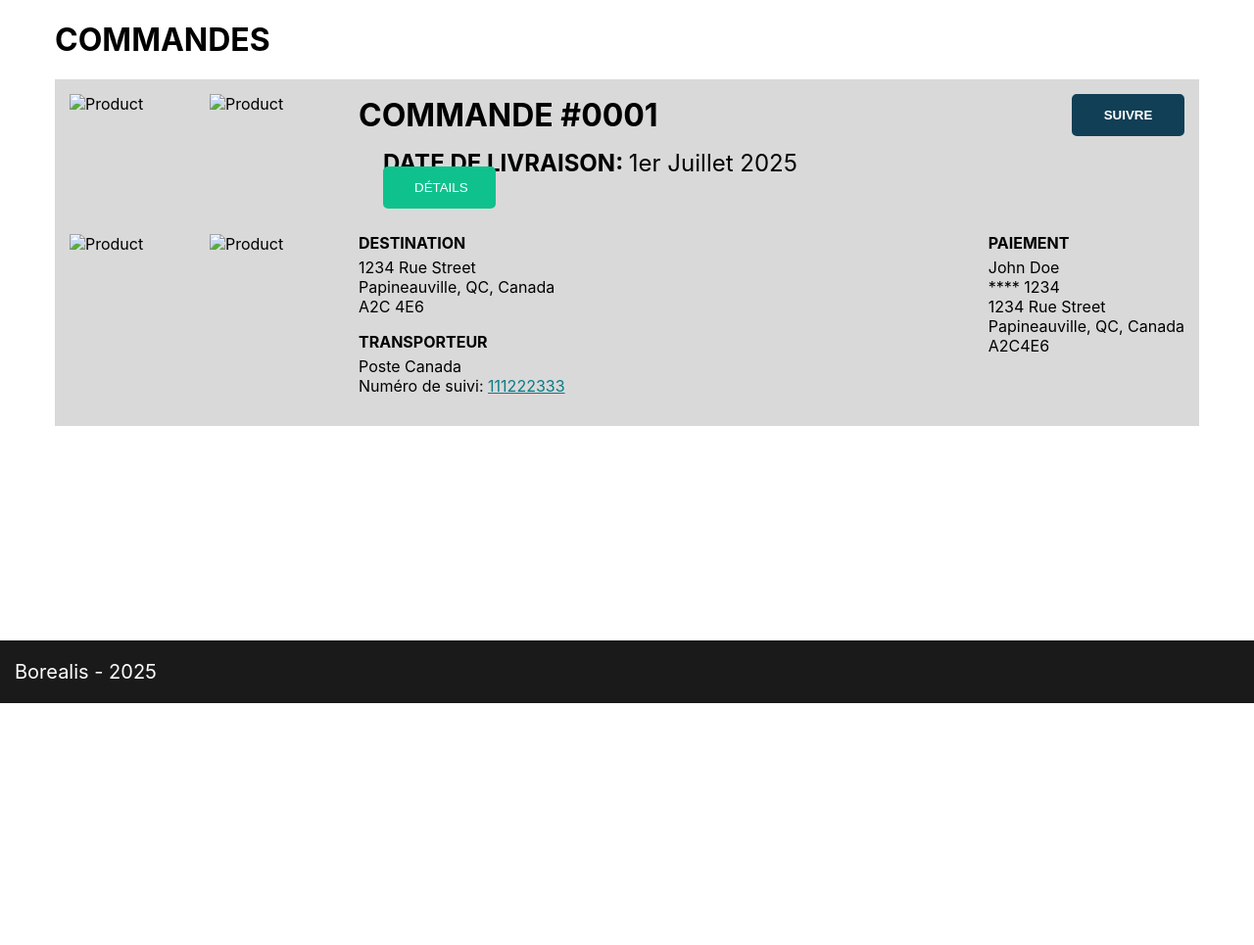
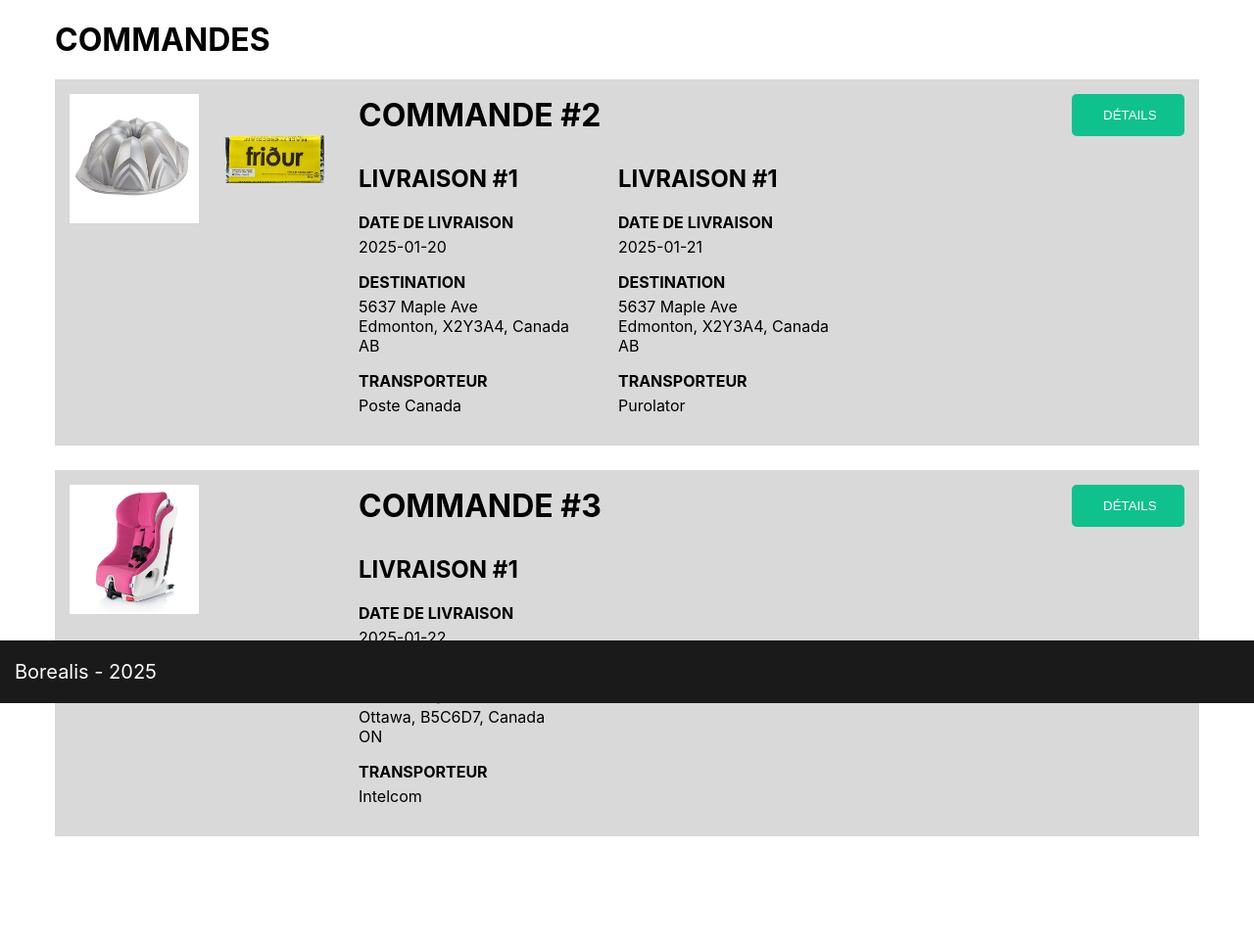
Before and after one commit to LPSEG1/Borealis_GLO2005_H25, a Flask app: page /orders/17 in a window 1280 px wide. Shown: the part 82-1047 px from the top of the page at 98% size. Before the commit the page ends 800 px from the top, so only its background shows below. Run offline with Flask 3, Linux system fonts and the light colour scheme; data comes from the database, SQL or seed files in the repository; some libraries are stand-ins or nearby versions.

Commit message:
Commit v0.4.6
- Integration SQL pour commandes/livraisons

```diff
--- a/app.py
+++ b/app.py
@@ -173,8 +173,15 @@ def order(user):
   try:
     connection = util.connection_database()
     cur = connection.cursor()
-
-    return render_template('orders.html')
+    cur.execute('SELECT * FROM Commandes C WHERE C.uid = '+user+'')
+    orders = cur.fetchall()
+    cur.execute('SELECT C.cid, L.date_livr, C.rue_comm, C.ville_comm, C.code_postal_comm, C.province_comm, L.transporteur_livr FROM Livraisons L INNER JOIN Commandes C ON L.cid = C.cid WHERE C.uid = '+user+'')
+    deliveries = cur.fetchall()
+    cur.execute('SELECT DISTINCT C.cid, P.nom_prod, P.image_prod FROM produits P INNER JOIN lignecomms V ON P.pid = V.pid INNER JOIN livraisons L ON V.cid = L.cid INNER JOIN commandes C ON C.Cid = V.cid WHERE C.uid = '+user+'')
+    images = cur.fetchall()
+    connection.close()
+    deliveryNbr = 0
+    return render_template('orders.html', orders=orders, deliveries=deliveries, images=images, deliveryNbr=deliveryNbr)
   except Exception as e:
     return str(e)
 
--- a/static/css/style.css
+++ b/static/css/style.css
@@ -726,7 +726,7 @@ header {
 
 .order-info-grid {
   display: flex;
-  justify-content: space-between;
+  gap: 50px;
   margin-top: 9px;
 }
 
--- a/templates/index.html
+++ b/templates/index.html
@@ -107,7 +107,7 @@
       </div>
       <div class="product-buttons">
         <button class="details-btn" onclick="window.location.href='{{url_for('item', itemPage=item[0])}}'">DÉTAILS</button>
-        <!-- <button class="buy-btn" onclick="window.location.href='{{url_for('account', user=9)}}'">ACHETER</button> -->
+        <button class="buy-btn" onclick="window.location.href='{{url_for('order', user=17)}}'">ACHETER</button>
       </div>
     </article>
     {% endfor %}
--- a/templates/orders.html
+++ b/templates/orders.html
@@ -88,69 +88,53 @@
 </header>
 <main class="orders-container main-content">
   <h1 class="orders-title">COMMANDES</h1>
+    {% for order in orders %}
       <article class="order-card">
         <div class="order-images">
           <div class="images-grid">
+            {% for image in images %}
+              {% if image[0] == order[0] %}
             <img
-              src="https://cdn.builder.io/api/v1/image/assets/TEMP/3c866ef1b1e8f931a173c42345d45957cc6d20f38cc29744bfaa3c08ccbab7c3?placeholderIfAbsent=true&apiKey=dba3b3709876496ca0dd69a6441acec0"
-              alt="Product"
+              src="/static/img/product/{{image[2]}}"
+              alt="{{image[1]}}"
               class="product-image"
             />
-            <img
-              src="https://cdn.builder.io/api/v1/image/assets/TEMP/3c866ef1b1e8f931a173c42345d45957cc6d20f38cc29744bfaa3c08ccbab7c3?placeholderIfAbsent=true&apiKey=dba3b3709876496ca0dd69a6441acec0"
-              alt="Product"
-              class="product-image"
-            />
-            <img
-              src="https://cdn.builder.io/api/v1/image/assets/TEMP/3c866ef1b1e8f931a173c42345d45957cc6d20f38cc29744bfaa3c08ccbab7c3?placeholderIfAbsent=true&apiKey=dba3b3709876496ca0dd69a6441acec0"
-              alt="Product"
-              class="product-image"
-            />
-            <img
-              src="https://cdn.builder.io/api/v1/image/assets/TEMP/3c866ef1b1e8f931a173c42345d45957cc6d20f38cc29744bfaa3c08ccbab7c3?placeholderIfAbsent=true&apiKey=dba3b3709876496ca0dd69a6441acec0"
-              alt="Product"
-              class="product-image"
-            />
+              {% endif %}
+            {% endfor %}
           </div>
         </div>
         <div class="order-details">
           <div class="order-header">
-            <h2 class="order-number">COMMANDE #0001</h2>
-            <button class="track-button">SUIVRE</button>
-          </div>
-          <div class="delivery-info">
-            <p class="arrival-date">
-              DATE DE LIVRAISON: <span>1er Juillet 2025</span>
-            </p>
+            <h2 class="order-number">COMMANDE #{{order[0]}}</h2>
             <button class="details-button">DÉTAILS</button>
           </div>
           <div class="order-info-grid">
+            {% for delivery in deliveries %}
+              {% if delivery[0] == order[0] %}
+                {% set deliveryNbr = deliveryNbr + 1 %}
             <section class="destination-info">
+              <h2>LIVRAISON #{{ deliveryNbr }}</h2>
+              <h3>DATE DE LIVRAISON</h3>
+              <p>
+                {{ delivery[1] }}
+              </p>
               <h3>DESTINATION</h3>
               <address>
-                1234 Rue Street<br />
-                Papineauville, QC, Canada<br />
-                A2C 4E6
+                {{ delivery[2] }}<br />
+                {{ delivery[3] }}, {{ delivery[4] }}, Canada<br />
+                {{ delivery[5] }}
               </address>
               <h3>TRANSPORTEUR</h3>
               <p>
-                Poste Canada<br />
-                Numéro de suivi: <a href="#" class="tracking-link">111222333</a>
+                {{ delivery[6] }}<br />
               </p>
             </section>
-            <section class="billing-info">
-              <h3>PAIEMENT</h3>
-              <p>
-                John Doe<br />
-                **** 1234<br />
-                1234 Rue Street<br />
-                Papineauville, QC, Canada<br />
-                A2C4E6
-              </p>
-            </section>
+              {% endif %}
+            {% endfor %}
           </div>
         </div>
       </article>
+  {% endfor %}
 </main>
 <footer class="site-footer">
   <p>Borealis - <span id="currentYear"></span></p>
```
